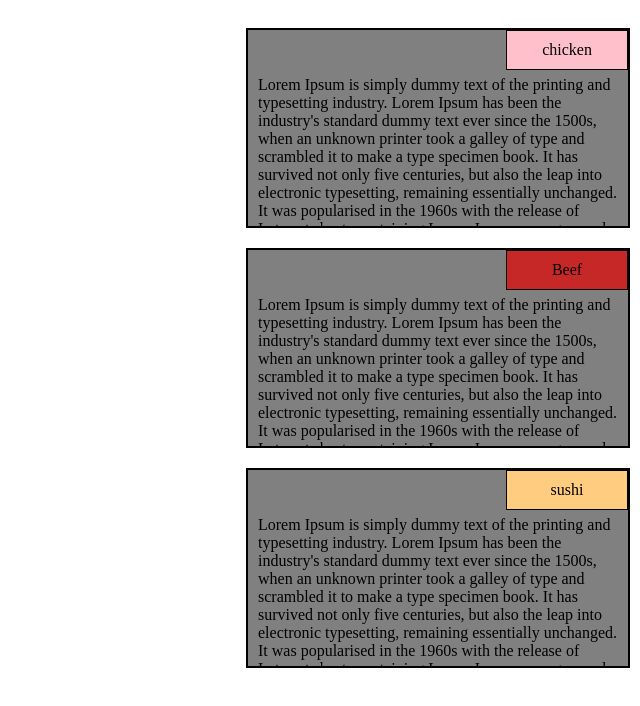
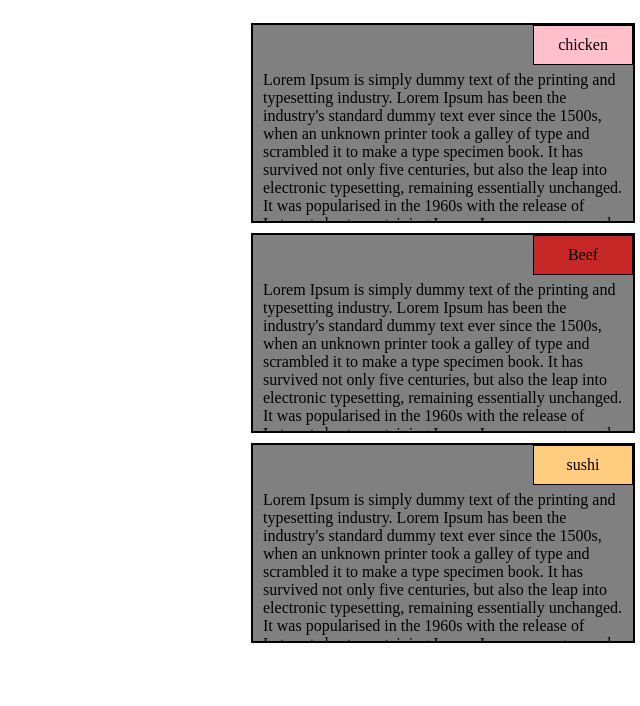
Before and after one commit to kareemshaban/coursera-assigment, a plain HTML site: page index.html in a window 768 px wide. Shown: the part 40-746 px from the top of the page, without its empty margins (128-768 px from the left). Drawn offline with Linux system fonts and the light colour scheme.

Commit message:
Update index.html

```diff
--- a/index.html
+++ b/index.html
@@ -3,6 +3,9 @@
 <head>
 <title>Courssera1</title>
   <style>
+*{
+  box-sizing: border-box;
+}
 body{
   margin: 0 ;
   padding: 0 ;
@@ -40,7 +43,7 @@ h1{
 @media (min-width: 768px) and (max-width: 991px){
   .maindiv{
   background-color: gray;
-  margin:10px ;
+  margin:5px;
   border: 2px solid black ;
   box-sizing: border-box ;
   position: relative ;
@@ -48,6 +51,9 @@ h1{
   width: 50% ;
   float:right ;
   overflow: auto ;
+}
+#last{
+  width: 100% ;
 }
 }
 p{
```
